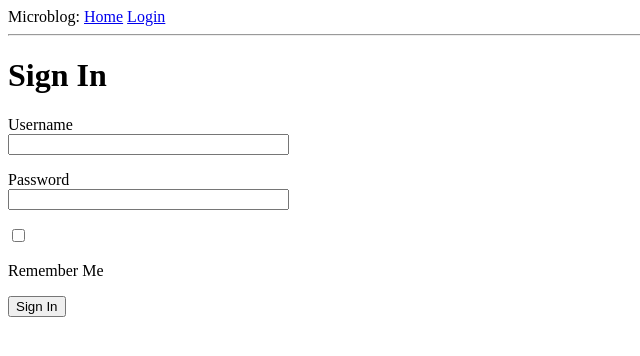
After one commit to Kazutadashi/microblog, a Flask app: page /login in a window 1280 px wide. The commit adds this page. Shown: the top 356 px of the page, without its empty margins (0-640 px from the left). Run offline with Flask 3, Linux system fonts and the light colour scheme.

Commit message:
Add form validation and flash messages

```diff
--- /dev/null
+++ b/app/forms.py
@@ -0,0 +1,9 @@
+from flask_wtf import FlaskForm
+from wtforms import StringField, PasswordField, BooleanField, SubmitField
+from wtforms.validators import DataRequired
+
+class LoginForm(FlaskForm):
+    username = StringField('Username', validators=[DataRequired()])
+    password = PasswordField('Password', validators=[DataRequired()])
+    remember_me = BooleanField('Remember Me')
+    submit = SubmitField('Sign In')
--- a/app/routes.py
+++ b/app/routes.py
@@ -1,5 +1,7 @@
-from flask import render_template
+from flask import render_template, flash, redirect
 from app import app
+from app.forms import LoginForm
+
 
 # This is called a route. Routes are responsible for determining
 # what happens when a visitor goes to a specific place on your website
@@ -29,3 +31,15 @@ def index():
 	# the view can try and load a template to provide to the user through
 	# the render template function
 	return render_template('index.html', title='Home', user=user, posts=posts)
+
+
+@app.route('/login', methods=['GET', 'POST'])
+def login():
+	form = LoginForm()
+	if form.validate_on_submit():
+		# flash saves this message in a session backed queue which
+		# Jinja can later get with its native get_flashed_messages() function
+		# redirect simply redirects
+		flash('Login requested for user {}, remember_me={}'.format(form.username.data, form.remember_me.data))
+		return redirect('/index')
+	return render_template('login.html', title='Sign In', form=form)
--- a/app/templates/base.html
+++ b/app/templates/base.html
@@ -9,8 +9,21 @@
     {% endif %}
 </head>
 <body>
-    <div>Microblog: <a href="/index">Home</a></div>
+    <div>
+        Microblog:
+        <a href="/index">Home</a>
+        <a href="/login">Login</a>
+    </div>
     <hr>
+    {% with messages = get_flashed_messages() %}
+    {% if messages %}
+        <ul>
+            {% for message in messages %}
+            <li>{{ message }}</li>
+            {% endfor %}
+        </ul>
+    {% endif %}
+    {% endwith %}
     {% block content %}{% endblock %}
 </body>
 </html>
--- /dev/null
+++ b/app/templates/login.html
@@ -0,0 +1,19 @@
+{% extends "base.html" %}
+
+{% block content %}
+    <h1>Sign In</h1>
+    <form action="" method="post" novalidate>
+        {{ form.hidden_tag() }}
+        <p>
+            {{ form.username.label }}<br>
+            {{ form.username(size=32) }}
+        </p>
+        <p>
+            {{ form.password.label }}<br>
+            {{ form.password(size=32) }}
+        </p>
+        <p> {{ form.remember_me() }} </p>
+        <p> {{ form.remember_me.label }}</p>
+        <p> {{ form.submit() }} </p>
+    </form>
+{% endblock %}
```
